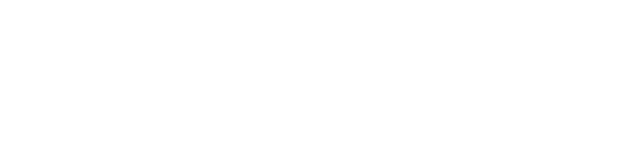
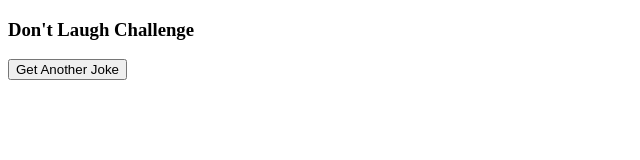
Before and after one commit to ndrsov/Dad-Jokes, a plain HTML site: page index.html in a window 1280 px wide. Shown: the whole page, without its empty margins (0-640 px from the left). Drawn offline with Linux system fonts and the light colour scheme.

Commit message:
Add dummy content to index.html

```diff
--- a/index.html
+++ b/index.html
@@ -8,6 +8,11 @@
     <title>Dad Jokes</title>
   </head>
   <body>
+    <div class="container">
+      <h3>Don't Laugh Challenge</h3>
+      <div id="joke" class="joke"></div>
+      <button id="jokeBtn" class="btn">Get Another Joke</button>
+    </div>
     <script src="app.js"></script>
   </body>
 </html>
```
